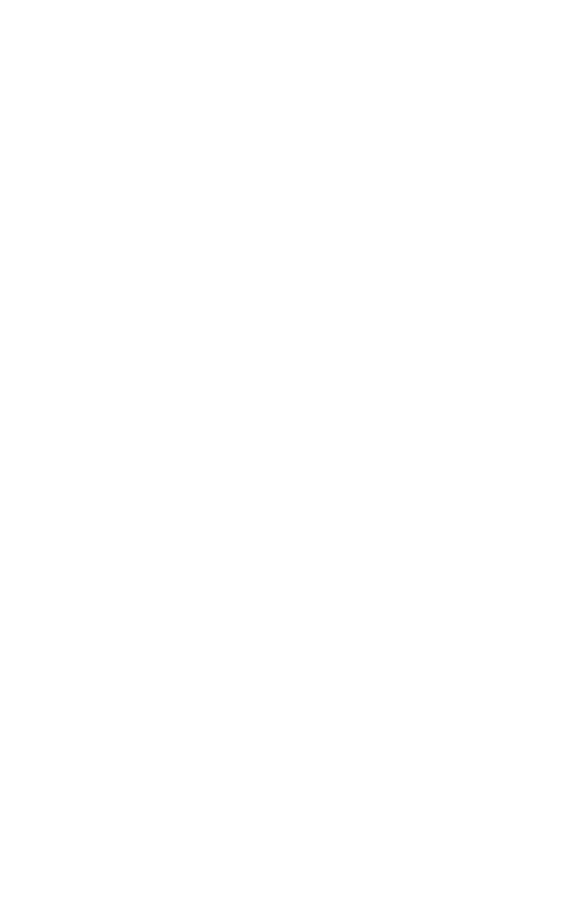
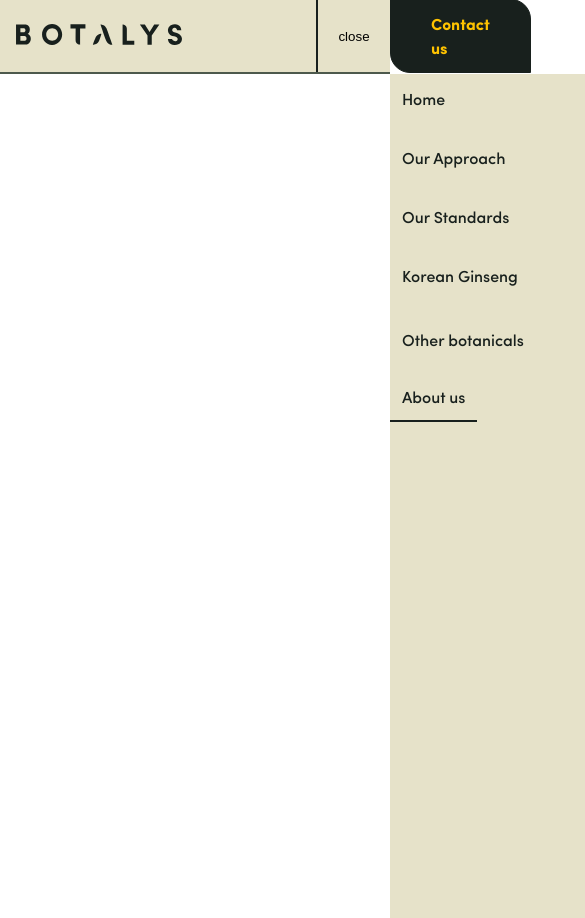
Before and after one commit to loak-studio/botalys-nuxt, a Nuxt app: page /about-us in a window 390 px wide. Before the commit this address had no page. Shown: the top 918 px of the page, 585 px wide, since content can reach past the window. Before the commit the page ends 844 px from the top, so only its background shows below. Built offline with nearby package versions, Linux system fonts and the light colour scheme.

Commit message:
feat(header): desktop

```diff
--- a/assets/styles/_reset.css
+++ b/assets/styles/_reset.css
@@ -46,3 +46,10 @@
 	border-collapse: collapse;
 	border-spacing: 0;
 }
+a{
+  text-decoration: none;
+}
+button{
+  background: none;
+  border:none;
+}
--- a/components/Button.vue
+++ b/components/Button.vue
@@ -1,5 +1,5 @@
 <template>
-  <component :class="'button text bold ' + `button__${color}`" :to="href" :is="href ? NuxtLink:'button'">
+  <component :class="'button text bold ' + `button--${color}`" :to="href" :is="href ? NuxtLink:'button'">
     <slot />
   </component>
 </template>
@@ -22,45 +22,51 @@
   padding: 12px 40px;
   display: inline-block;
   border: 1px solid;
-  transition: background 300ms ease-in-out, border 300ms ease-in-out,color 300ms ease-in-out;
-  &__green {
+  transition: background 300ms ease-in-out, border 300ms ease-in-out, color 300ms ease-in-out;
+
+  &--green {
     background: var(--dark-jungle-green);
     border-color: var(--dark-jungle-green);
     color: var(--half-spanish-white);
-    &:hover{
+
+    &:hover {
       background: var(--mikado-yellow);
       color: var(--dark-jungle-green);
       border-color: var(--mikado-yellow);
     }
   }
-  &__yellow {
+
+  &--yellow {
     background: var(--half-spanish-white);
     border-color: var(--dark-jungle-green);
     color: var(--dark-jungle-green);
 
-    &:hover{
+    &:hover {
       background: var(--nandor);
       color: var(--half-spanish-white);
       border-color: var(--nandor);
     }
   }
-  &__outline{
+
+  &--outline {
     border-color: var(--half-spanish-white);
     color: var(--half-spanish-white);
-    &:hover{
+
+    &:hover {
       background: var(--half-spanish-white);
       color: var(--dark-jungle-green);
     }
   }
-  &__header{
+
+  &--header {
     background: var(--dark-jungle-green);
     border-color: var(--dark-jungle-green);
     color: var(--mikado-yellow);
-    &:hover{
+
+    &:hover {
       background-color: var(--mikado-yellow);
       color: var(--dark-jungle-green);
       border-color: var(--mikado-yellow)
     }
   }
-}
-</style>
+}</style>
--- a/components/Header.vue
+++ b/components/Header.vue
@@ -1,55 +1,230 @@
-<template>
-  <header>
-    <NuxtLink to="/">
-      <Logo :color="colors.halfSpanishWhite"/>
-    </NuxtLink>
-    <nav>
-      <ul>
-        <li v-for="(item,index) in navItems" :key="index">
-          <a v-if="item.href" :href="item.href">{{ item.label }}</a>
-         <span v-else>
-          <span>{{ item.label }}</span>
-          <ul>
-            <li v-for="child in item.childs">
-            <a :href="child.href">
-            {{ child.label }}</a>
-          </li>
-          </ul>
-         </span>
-        </li>
-      </ul>
-    </nav>
-    <Button color="header" href="/contact-us/">Contact us</Button>
-  </header>
-</template>
-
 <script setup lang="ts">
-import  colors from '../utils/colors';
-
+import colors from '../utils/colors';
+const { isFrontpage } = defineProps({ isFrontpage: Boolean })
+const displaySubnavigation = ref(false)
+const displayMobileNavigation = ref(false)
 const navItems = [
   {
-    label:'Home',
-    href:'/'
+    label: 'Home',
+    href: '/'
   },
   {
-    label:'Our Approach',
-    href:'/our-approach/'
+    label: 'Our Approach',
+    href: '/our-approach/'
   },
   {
-    label:'Our Standards',
-    href:'/our-standards/'
-  },{
-    label:'Our Botanicals',
-    childs:[
+    label: 'Our Standards',
+    href: '/our-standards/'
+  },
+  {
+    label: 'Our Botanicals',
+    childs: [
       {
-        label:'Korean Ginseng',
-        href:'#'
+        label: 'Korean Ginseng',
+        href: '#'
       },
       {
-        label:'Other botanicals',
-        href:'#'
+        label: 'Other botanicals',
+        href: '#'
       }
     ]
+  },
+  {
+    label: 'About us',
+    href: '/about-us/'
   }
 ]
 </script>
+
+<template>
+  <div :class="'header ' + (isFrontpage ? 'header--index' : '')">
+    <header class="header__container">
+      <NuxtLink class="header__logo" to="/">
+        <Logo :color="isFrontpage ? colors.halfSpanishWhite : colors.darkJungleGreen" />
+      </NuxtLink>
+      <nav :class="'header__navigation ' + (displayMobileNavigation ? 'header__navigation--mobile-display' : '')">
+        <ul class="header__list">
+          <li v-for="(item, index) in navItems" :key="index">
+            <template v-if="item.href">
+              <NuxtLink class="header__link text" :to="item.href">{{ item.label }}</NuxtLink>
+            </template>
+            <template v-else>
+              <button @click="() => { displaySubnavigation = !displaySubnavigation }" class="text header__link header__subnavigation-title">{{
+                item.label
+              }}
+
+                <svg width="17" height="16" viewBox="0 0 17 16" fill="none" xmlns="http://www.w3.org/2000/svg">
+                  <g clip-path="url(#clip0_2436_2931)">
+                    <path d="M4.5 6L8.5 10L12.5 6" stroke="currentColor" stroke-width="2.75" stroke-linecap="round"
+                      stroke-linejoin="round" />
+                  </g>
+                </svg>
+
+              </button>
+              <ul :class="'header__subnavigation ' + (displaySubnavigation ? '' : 'header__subnavigation--hidden')">
+                <li v-for="child in item.childs">
+                  <NuxtLink class="text header__subnavigation-item" :to="child.href">
+                    {{ child.label }}</NuxtLink>
+                </li>
+              </ul>
+            </template>
+          </li>
+        </ul>
+
+      </nav>
+      <Button class="header__contact" color="header" href="/contact-us/">Contact us</Button>
+      <button class="header__toggle-menu" @click="() => { displayMobileNavigation = !displayMobileNavigation }">{{
+        displayMobileNavigation ? 'menu' : 'close' }}</button>
+    </header>
+  </div>
+</template>
+
+<style lang="scss">
+.header {
+  border-bottom: 2px solid var(--nandor);
+  position: relative;
+  background: var(--half-spanish-white);
+
+  &__container {
+    padding: 24px 0;
+    max-width: 1336px;
+    margin: 0 auto;
+    display: flex;
+    justify-content: space-between;
+    align-items: center;
+  }
+
+  &__logo {
+    display: block;
+    max-width: 166px;
+  }
+
+  &__list {
+    display: flex;
+    gap: 9px
+  }
+
+  &__subnavigation {
+    position: absolute;
+    top: 100%;
+    background: var(--half-spanish-white);
+    padding: 20px;
+    border: 2px solid var(--nandor);
+    display: flex;
+    flex-direction: column;
+    gap: 1rem;
+
+    &--hidden {
+      display: none;
+    }
+  }
+
+  &__subnavigation-item {
+    padding: 12px;
+    color: var(--dark-jungle-green);
+    display: block;
+    transition: background 300ms ease-in-out, color 300ms ease-in-out;
+
+    &:hover {
+      background: var(--dark-jungle-green);
+      color: var(--half-spanish-white)
+    }
+  }
+
+  &__link {
+    padding: 12px;
+    border-bottom: 2px solid transparent;
+    color: var(--dark-jungle-green);
+    transition: background 300ms ease-in-out, color 300ms ease-in-out;
+    display: flex;
+    justify-content: center;
+    gap: 10px;
+    align-items: center;
+    cursor: pointer;
+
+    &:hover {
+      background: var(--dark-jungle-green);
+      color: var(--half-spanish-white)
+    }
+  }
+
+  &__link.router-link-active {
+    border-bottom-color: var(--dark-jungle-green);
+  }
+
+  &__toggle-menu {
+    display: none;
+  }
+}
+
+.header.header--index {
+  border-bottom-color: var(--half-spanish-white);
+
+  &__link {
+    color: var(--half-spanish-white)
+  }
+}
+
+@media (max-width: 1368px) {
+  .header {
+    &__container {
+      padding: 24px 1rem;
+    }
+  }
+}
+
+@media (max-width: 1000px) {
+  .header {
+    position: relative;
+    &__navigation {
+      position: absolute;
+      left: 100%;
+      top: calc(100% + 2px);
+      width: 100%;
+      height: calc(100vh);
+      transition: left 300ms ease-in-out;
+      background: var(--half-spanish-white);
+
+      &--mobile-display {
+        left: 0;
+      }
+    }
+    &__subnavigation-title{
+      display: none;
+    }
+    &__subnavigation {
+      position: static;
+      border: none;
+      background: none;
+      padding: 0;
+      gap: 1rem;
+
+      &--hidden {
+        display: flex;
+      }
+    }
+
+    &__list {
+      flex-direction: column;
+      align-items: start;
+    }
+
+    &__contact {
+      position: fixed;
+      left: 100%;
+    }
+
+    &__toggle-menu {
+      display: block;
+      position: absolute;
+      right: 0px;
+      z-index: 10;
+      height: 100%;
+      border-left: 2px solid var(--dark-jungle-green);
+      display: flex;
+      justify-content: center;
+      align-items: center;
+      width: 74px;
+    }
+  }
+}</style>
--- a/components/IndexHero.vue
+++ b/components/IndexHero.vue
@@ -1,5 +1,5 @@
 <template>
   <section>
-    <Header/>
+    <Header :isFrontpage="true"/>
   </section>
 </template>
--- a/components/Logo.vue
+++ b/components/Logo.vue
@@ -1,5 +1,5 @@
 <template>
-  <svg width="794" height="101" viewBox="0 0 794 101" fill="none" xmlns="http://www.w3.org/2000/svg">
+  <svg class="logo" width="794" height="101" viewBox="0 0 794 101" fill="none" xmlns="http://www.w3.org/2000/svg">
     <path
       d="M378.918 68.9651C387.246 49.8669 402.052 46.5938 408.413 47.3445C407.257 51.8488 403.469 64.731 397.57 80.2257C391.671 95.7205 375.159 99.5942 367.641 99.5942C367.93 97.342 370.59 88.0632 378.918 68.9651Z"
       :fill="color" />
@@ -24,7 +24,12 @@
     d="M172.582 100.495C199.172 100.495 220.728 78.1104 220.728 50.4975C220.728 22.8846 199.172 0.5 172.582 0.5C145.991 0.5 124.435 22.8846 124.435 50.4975C124.435 78.1104 145.991 100.495 172.582 100.495ZM173.015 79.7753C188.826 79.7753 201.643 66.4655 201.643 50.0471C201.643 33.6286 188.826 20.3188 173.015 20.3188C157.205 20.3188 144.388 33.6286 144.388 50.0471C144.388 66.4655 157.205 79.7753 173.015 79.7753Z"
     :fill="color" />
 </svg></template>
-
+<style>
+.logo{
+  width: 100%;
+  height: 100%;
+}
+</style>
 <script setup lang="ts">
 const { color } = defineProps({ color: { type: String, default: '#000000' } })
 
--- a/layouts/default.vue
+++ b/layouts/default.vue
@@ -1,5 +1,6 @@
 <template>
-  <slot />
+  <Header/>
+<slot />
 </template>
 
 <script setup lang="ts">
--- /dev/null
+++ b/pages/about-us.vue
@@ -0,0 +1 @@
+<template></template>
--- /dev/null
+++ b/pages/contact-us.vue
@@ -0,0 +1 @@
+<template></template>
--- /dev/null
+++ b/pages/our-approach.vue
@@ -0,0 +1 @@
+<template></template>
--- /dev/null
+++ b/pages/our-standards.vue
@@ -0,0 +1 @@
+<template></template>
--- a/utils/colors.ts
+++ b/utils/colors.ts
@@ -1,3 +1,4 @@
 export default {
-  halfSpanishWhite:'#E6E2C9'
+  halfSpanishWhite:'#E6E2C9',
+  darkJungleGreen:'#18201D'
 }
```
